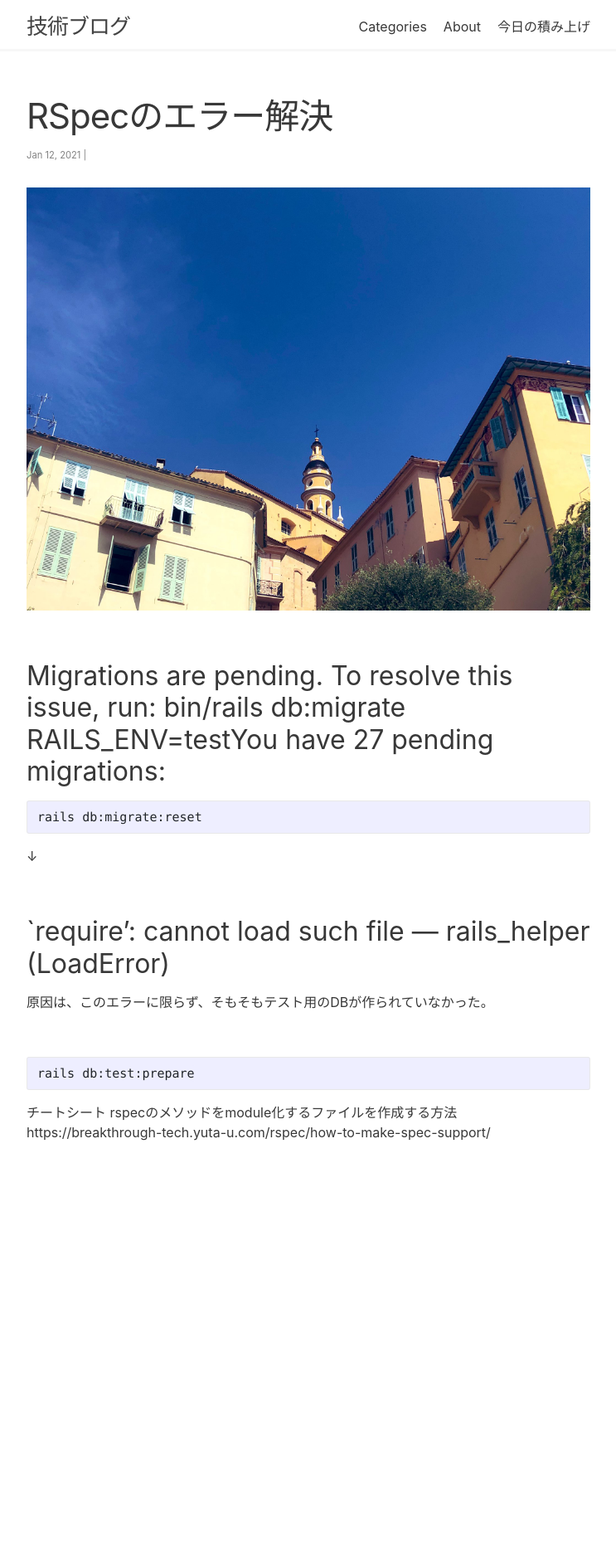
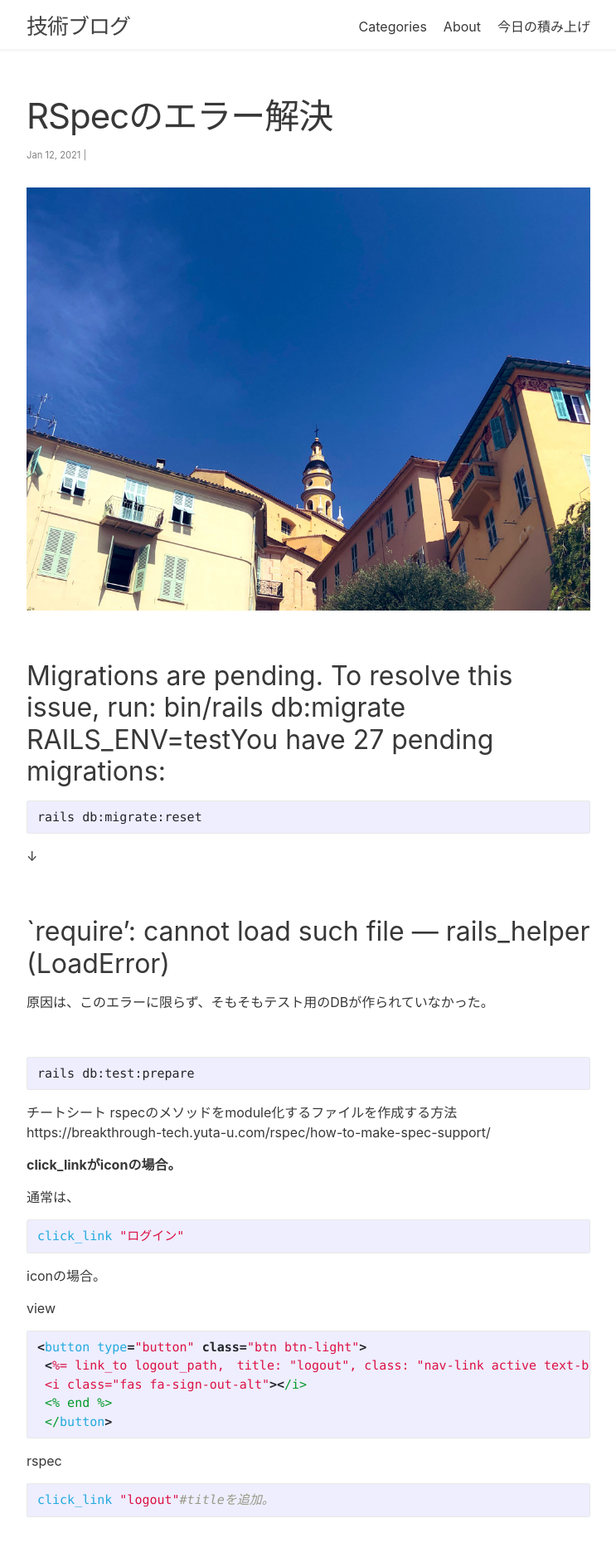
Before and after one commit to kazblog/kazblog.github.io, a Jekyll site: the page built from _posts/cheatsheet/RSpec/2021-01-12-rspec-cheat-sheet.md, in a window 1280 px wide. Shown: the whole page at 83% size, without its empty margins (268-1011 px from the left). Built offline with Jekyll 4.4.1, drawn with Linux system fonts in a browser that asks for light colours; nearby versions of some CDN libraries; before the commit the page ends 1437 px from its top, so only the background shows below that.

Commit message:
Update 2021-01-12-rspec-cheat-sheet.md

````diff
--- a/_posts/cheatsheet/RSpec/2021-01-12-rspec-cheat-sheet.md
+++ b/_posts/cheatsheet/RSpec/2021-01-12-rspec-cheat-sheet.md
@@ -32,3 +32,30 @@ rails db:test:prepare
 チートシート
 rspecのメソッドをmodule化するファイルを作成する方法
 https://breakthrough-tech.yuta-u.com/rspec/how-to-make-spec-support/
+
+
+**click_linkがiconの場合。**
+
+通常は、
+
+```ruby
+click_link "ログイン"
+```
+
+iconの場合。
+
+view
+
+```ruby
+<button type="button" class="btn btn-light">
+ <%= link_to logout_path,　title: "logout", class: "nav-link active text-black", method: :delete do %>
+ <i class="fas fa-sign-out-alt"></i>
+ <% end %>
+ </button>
+```
+
+rspec
+
+```ruby
+click_link "logout"#titleを追加。
+```
````
